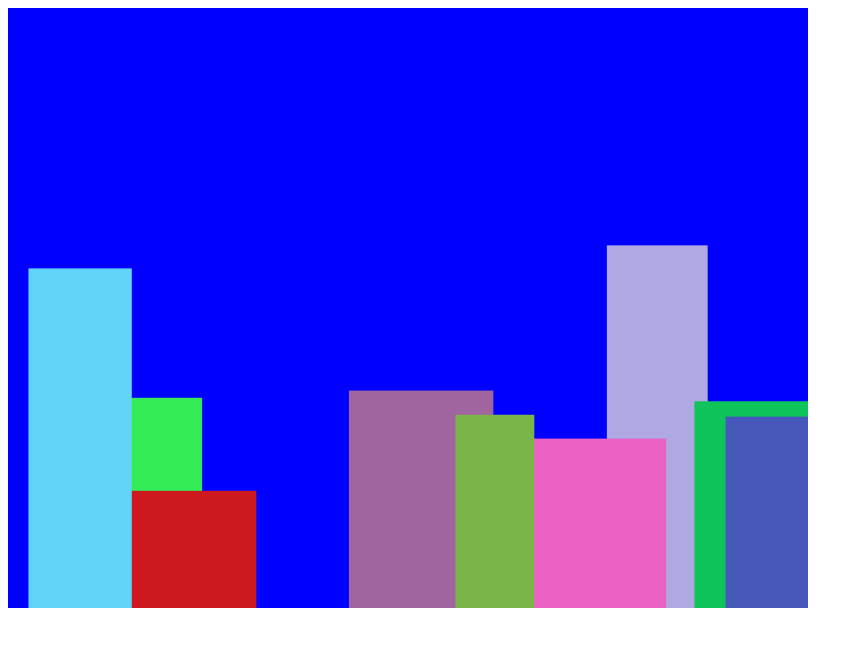
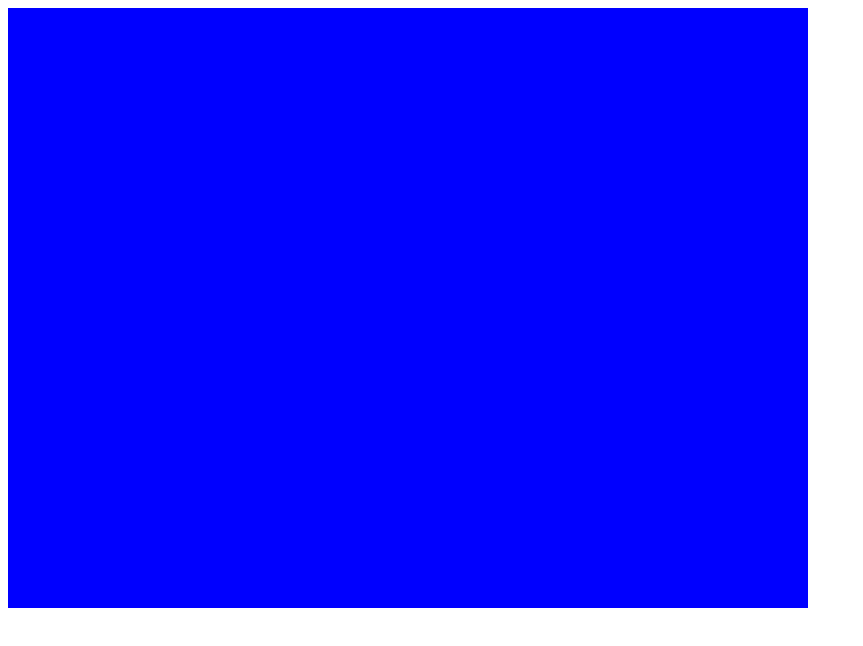
Before and after one commit to camerontofani/CRCP-generative-skyline, a website with bundled scripts: page dist/index.html in a window 1280 px wide. Shown: the whole page, without its empty margins (0-863 px from the left). Built offline with nearby package versions, Linux system fonts and the light colour scheme.

Commit message:
just attempting blue sky. added package.json

```diff
--- a/src/SceneElement.ts
+++ b/src/SceneElement.ts
@@ -18,18 +18,18 @@ export class SceneElement {
     //     console.log(`Display not implemented for ${this.constructor.name}`);
     // }
 
-    x: number; // x coord
-    y: number; // y coord
-    color: string; // Color of the element
+    // x: number; // x coord
+    // y: number; // y coord
+    // color: string; // Color of the element
 
-    constructor(x: number, y: number, color: string) {
-        this.x = x;
-        this.y = y;
-        this.color = color;
-    }
+    // constructor(x: number, y: number, color: string) {
+    //     this.x = x;
+    //     this.y = y;
+    //     this.color = color;
+    // }
 
-    // display the element, override in subclasses to make the elements display properly
-    display(ctx: CanvasRenderingContext2D): void {
-        console.log(`Display not implemented for ${this.constructor.name}`);
-    }
+    // // display the element, override in subclasses to make the elements display properly
+    // display(ctx: CanvasRenderingContext2D): void {
+    //     console.log(`Display not implemented for ${this.constructor.name}`);
+    // }
 }
--- a/src/building.ts
+++ b/src/building.ts
@@ -14,19 +14,19 @@ export class Building extends SceneElement{
     //     console.log(`Displaying building at (${this.x}, ${this.y}) with color ${this.color}, width ${this.width}, and height ${this.height}`);
     // }
 
-    width: number;
-    height: number;
+    // width: number;
+    // height: number;
 
-    constructor(x: number, y: number, color: string, width: number, height: number) {
-        super(x, y, color);  // Call the parent class constructor
-        this.width = width;
-        this.height = height;
-    }
+    // constructor(x: number, y: number, color: string, width: number, height: number) {
+    //     super(x, y, color);  // Call the parent class constructor
+    //     this.width = width;
+    //     this.height = height;
+    // }
 
-    // Override display method to draw the building on the canvas
-    display(ctx: CanvasRenderingContext2D): void {
-        ctx.fillStyle = this.color;  // Set the color for the building
-        ctx.fillRect(this.x, this.y, this.width, this.height);  // Draw the building
-    }
+    // // Override display method to draw the building on the canvas
+    // display(ctx: CanvasRenderingContext2D): void {
+    //     ctx.fillStyle = this.color;  // Set the color for the building
+    //     ctx.fillRect(this.x, this.y, this.width, this.height);  // Draw the building
+    // }
 
 }
--- a/src/index.ts
+++ b/src/index.ts
@@ -1,7 +1,7 @@
-import { Scene } from './scene';
-import { Building } from './building';
+import { Scene } from './scene.js';
+import { Building } from './building.js';
 
-console.log("Hello, Generative Art!");
+//console.log("Hello, Generative Art!");
 
 
 // // Create a scene
@@ -13,10 +13,10 @@ console.log("Hello, Generative Art!");
 // // Display the generated buildings
 // scene.display();
 
-const scene = new Scene();
+const scene = new Scene('skylineCanvas');
 scene.render();  // Render the initial scene
 
 // Add an event listener to the canvas to allow toggling between day and night on click
-document.getElementById('skylineCanvas')?.addEventListener('click', () => {
-    scene.toggleSky();  // Toggle between day and night sky
-});
+// document.getElementById('skylineCanvas')?.addEventListener('click', () => {
+//     scene.toggleSky();  // Toggle between day and night sky
+// });
--- a/src/scene.ts
+++ b/src/scene.ts
@@ -1,5 +1,5 @@
-import { SceneElement } from './SceneElement';
-import { Building } from './building';
+import { SceneElement } from './SceneElement.js';
+import { Building } from './building.js';
 
 
 export class Scene{
@@ -23,38 +23,71 @@ export class Scene{
     //     this.elements.forEach(element => element.display());
     // }
 
-    elements: SceneElement[] = [];
-    isDaytime: boolean = true;
+    // elements: SceneElement[] = [];
+    // isDaytime: boolean = true;
+   // skyColor: string = 'blue';
+   // canvas: HTMLCanvasElement;
+  //  ctx: CanvasRenderingContext2D;
+    //     // Get the canvas element and its context
+    //     private canvas: HTMLCanvasElement;
+    //     private ctx: CanvasRenderingContext2D;
+
+    //     constructor() {
+    //         this.canvas = document.getElementById('skylineCanvas') as HTMLCanvasElement;
+    //         this.ctx = this.canvas.getContext('2d')!;
+    //         this.generateBuildings();
+    //     }
+
+    //     // Generate some random buildings
+    //     generateBuildings(): void {
+    //         this.elements = [];  // Clear previous buildings
+    //         for (let i = 0; i < 10; i++) {
+    //             const x = Math.random() * this.canvas.width;
+    //             const height = Math.random() * 300 + 100;  // Height between 100 and 400
+    //             const width = Math.random() * 100 + 50;  // Width between 50 and 150
+    //             const color = `rgb(${Math.random() * 255}, ${Math.random() * 255}, ${Math.random() * 255})`;
+    //             const y = this.canvas.height - height;
+    //             this.elements.push(new Building(x, y, color, width, height));
+    //         }
+    //     }
+
+    // constructor(canvasId: string) {
+    //     // Get the canvas element by its ID
+    //     const canvas = document.getElementById(canvasId) as HTMLCanvasElement;
+    //     if (!canvas) {
+    //       throw new Error('Canvas not found');
+    //     }
+    //     this.canvas = canvas;
+
+    //     // Get the 2D context of the canvas
+    //     const ctx = this.canvas.getContext('2d');
+    //     if (!ctx) {
+    //       throw new Error('Failed to get canvas context');
+    //     }
+    //     this.ctx = ctx;
+    //   }
+
+
     skyColor: string = 'blue';
-        // Get the canvas element and its context
-        private canvas: HTMLCanvasElement;
-        private ctx: CanvasRenderingContext2D;
+    canvas: HTMLCanvasElement;
+    ctx: CanvasRenderingContext2D;
 
-        constructor() {
-            this.canvas = document.getElementById('skylineCanvas') as HTMLCanvasElement;
-            this.ctx = this.canvas.getContext('2d')!;
-            this.generateBuildings();
-        }
+    constructor(canvasId: string) {
+        const canvas = document.getElementById(canvasId) as HTMLCanvasElement;
+        if (!canvas) { throw new Error('Canvas not found'); }
+        this.canvas = canvas;
 
-        // Generate some random buildings
-        generateBuildings(): void {
-            this.elements = [];  // Clear previous buildings
-            for (let i = 0; i < 10; i++) {
-                const x = Math.random() * this.canvas.width;
-                const height = Math.random() * 300 + 100;  // Height between 100 and 400
-                const width = Math.random() * 100 + 50;  // Width between 50 and 150
-                const color = `rgb(${Math.random() * 255}, ${Math.random() * 255}, ${Math.random() * 255})`;
-                const y = this.canvas.height - height;
-                this.elements.push(new Building(x, y, color, width, height));
-            }
-        }
+        const ctx = this.canvas.getContext('2d');
+        if (!ctx) { throw new Error('Failed to get canvas context'); }
+        this.ctx = ctx; }
 
-        // Render the scene with sky and buildings
+
+    //     // Render the scene with sky and buildings
         render(): void {
             this.display();
         }
 
-        // Display the buildings and the sky
+    //     // Display the buildings and the sky
         display(): void {
             // Clear the canvas
             this.ctx.clearRect(0, 0, this.canvas.width, this.canvas.height);
@@ -64,14 +97,18 @@ export class Scene{
             this.ctx.fillRect(0, 0, this.canvas.width, this.canvas.height);  // Fill the background with sky color
 
             // Draw each building
-            this.elements.forEach(element => element.display(this.ctx));  // Pass context to buildings for rendering
+           // this.elements.forEach(element => element.display(this.ctx));  // Pass context to buildings for rendering
         }
 
-        // Change sky color to toggle between day and night
-        toggleSky(): void {
-            this.isDaytime = !this.isDaytime;
-            this.skyColor = this.isDaytime ? 'blue' : 'black';  // Day is blue, night is black
-            this.render();
-        }
+    //     // Change sky color to toggle between day and night
+    //     // toggleSky(): void {
+    //     //     this.isDaytime = !this.isDaytime;
+    //     //     this.skyColor = this.isDaytime ? 'blue' : 'black';  // Day is blue, night is black
+    //     //     this.render();
+    //     // }
+
+
+
+
 
 }
```
Also changed, not shown: package.json (added, +15 -0 lines), dist/SceneElement.js, dist/building.js, dist/index.html, dist/index.js, dist/scene.js, tsconfig.json (line endings or trailing spaces), 4 other files.
